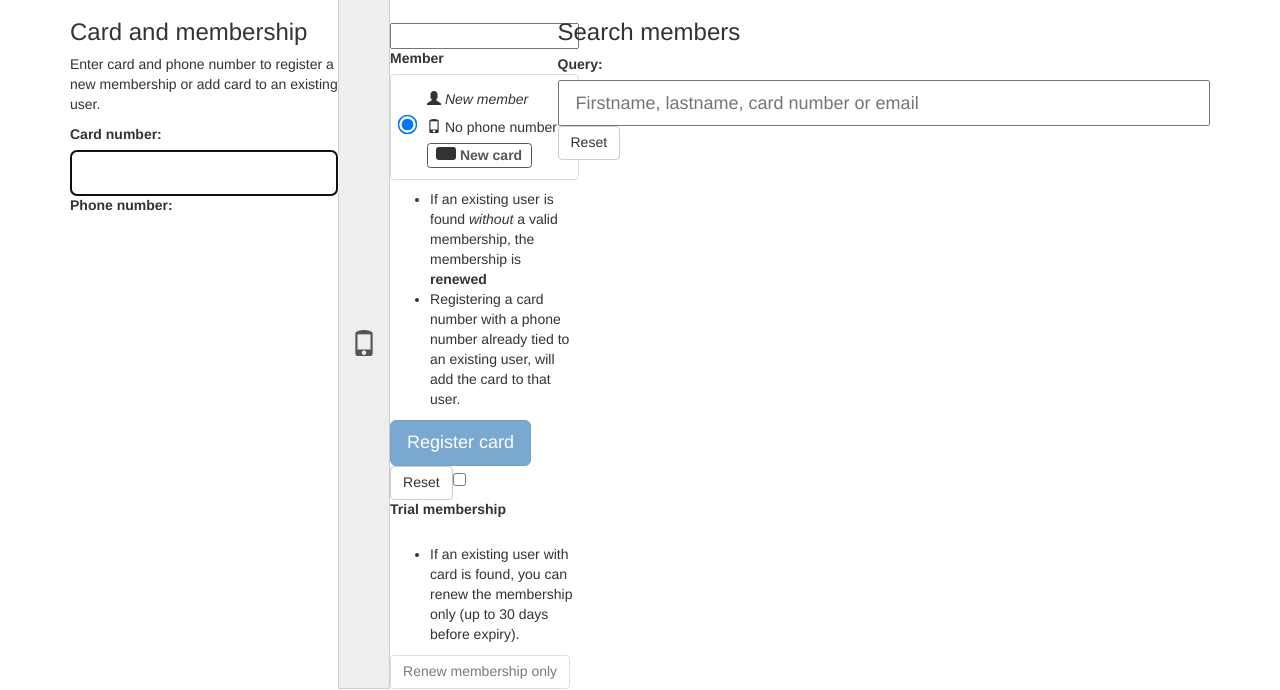
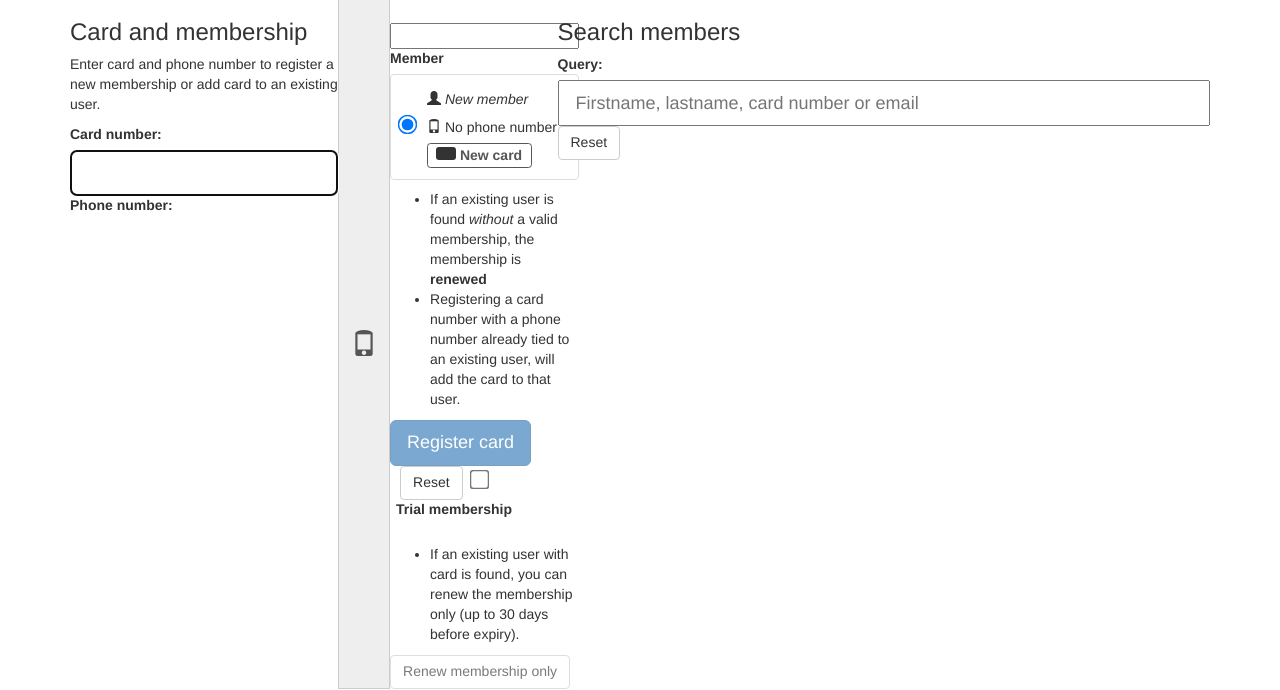
Before and after one commit to edb-gjengen/kassa, a Django app: page / in a window 1280 px wide. Shown: the part 72-762 px from the top of the page. Run offline with Django 3.2, Linux system fonts and the light colour scheme; the visitor is signed in with stand-in values (Sample User, id 1); some libraries are stand-ins or nearby versions.

Commit message:
Adds some air

```diff
--- a/static/app/styles/app.scss
+++ b/static/app/styles/app.scss
@@ -70,6 +70,17 @@ input[type=number] {
 .register-card-form--selected-user-wrap {
   min-height: 78px;
   margin-bottom: 10px;
+}
+.register-reset-btn {
+  margin-left: 10px;
+}
+#id_membership_trial {
+  transform: scale(1.5);
+  margin-left: 10px;
+}
+[for=id_membership_trial] {
+  padding-left: 6px;
+
 }
 
 .query-form {
```
Also changed, not shown: static/dist/styles/app.css.
